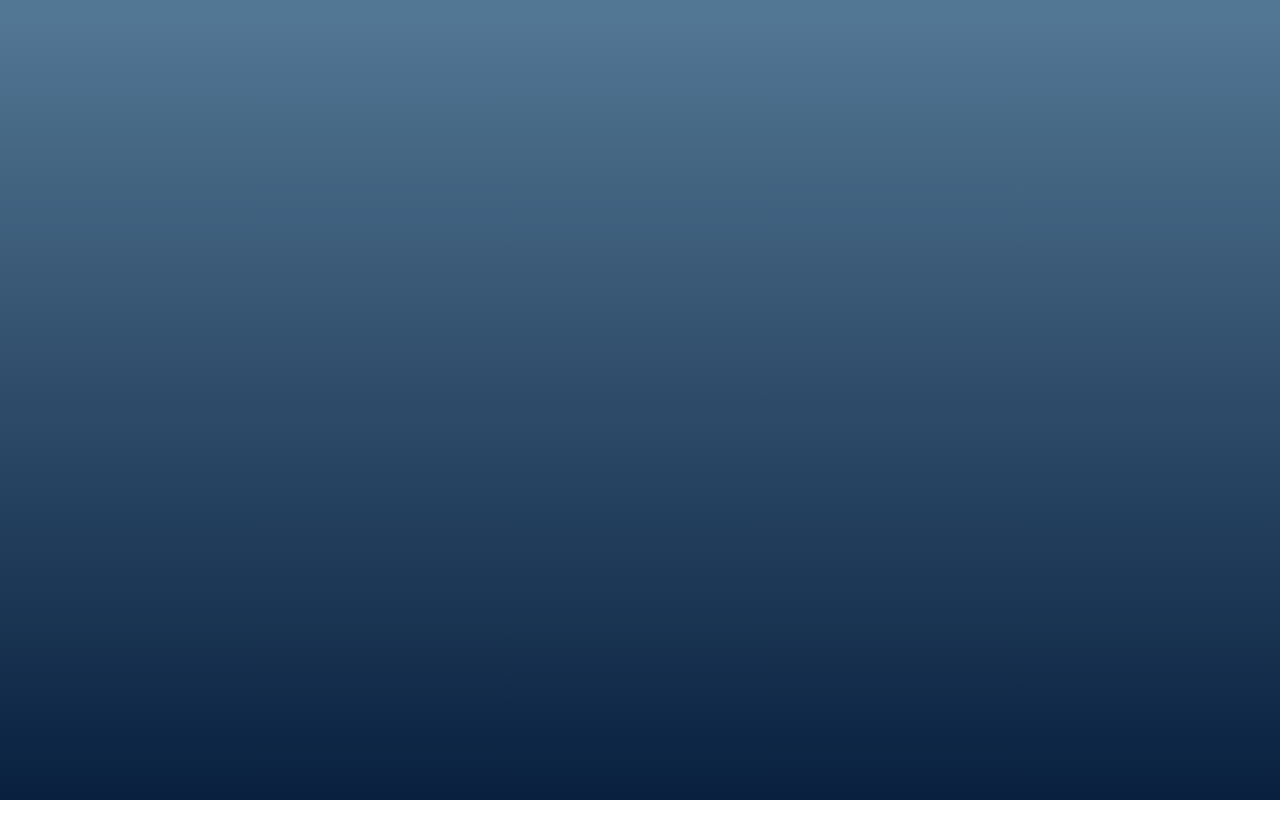
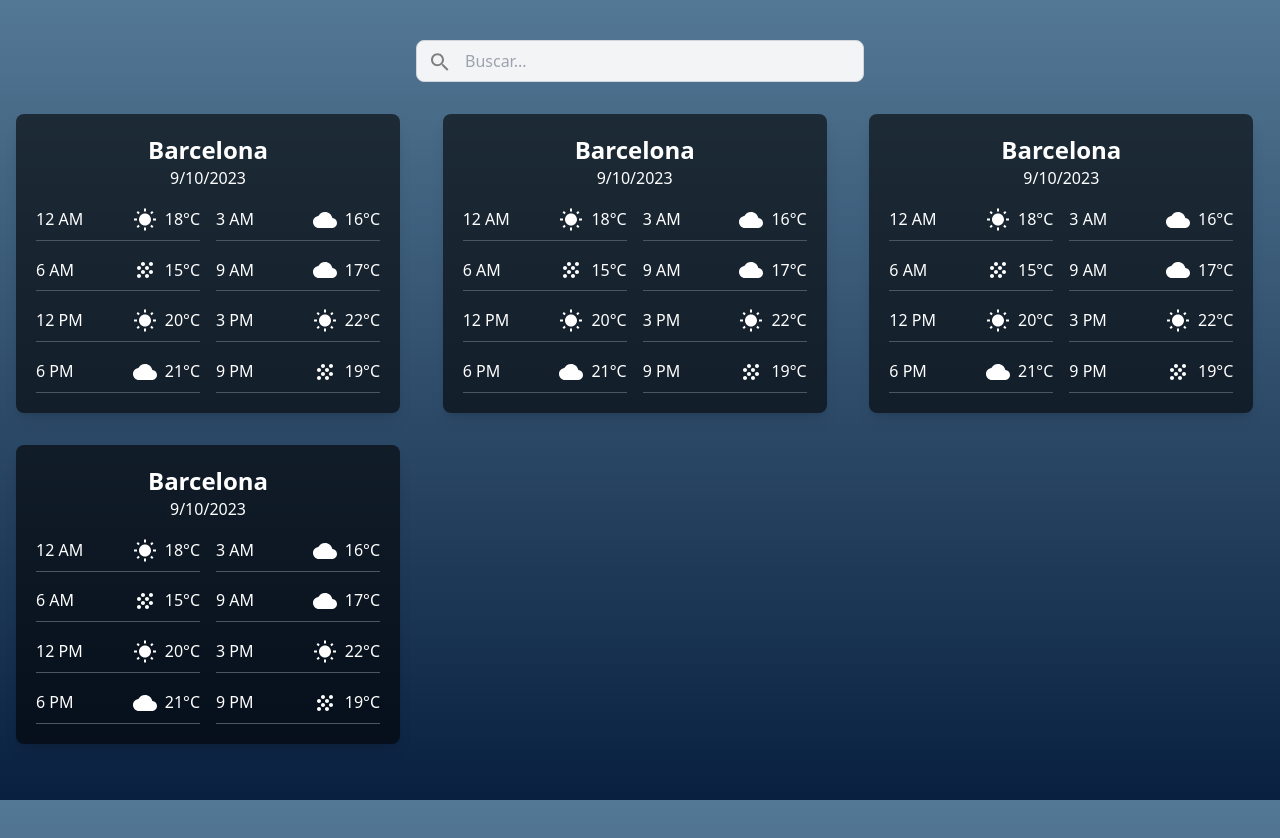
Before and after one commit to MelarcAB/weather-app, a React (Vite) app in the folder front/: page /city/1 in a window 1280 px wide. Before the commit this address had no page. Before the commit the page ends 800 px from the top, so only its background shows below. Built offline with nearby package versions, Linux system fonts and the light colour scheme.

Commit message:
template y vista detalles city

```diff
--- a/front/src/App.jsx
+++ b/front/src/App.jsx
@@ -2,11 +2,13 @@ import { useState } from 'react'
 import './App.css'
 import { BrowserRouter as Router, Routes, Route, useLocation } from 'react-router-dom';
 import Home from './views/Home'
+import Details from './views/Details'
 function AppContent(){
   return (
     <div>
       <Routes>
         <Route path="/" element={<Home />} />
+        <Route path="/city/:city" element={<Details />} />
       </Routes>
     </div>
   )
--- /dev/null
+++ b/front/src/components/CityCard.jsx
@@ -0,0 +1,41 @@
+import React from 'react'
+import WbSunnyIcon from '@mui/icons-material/WbSunny';
+import CloudIcon from '@mui/icons-material/Cloud';
+import GrainIcon from '@mui/icons-material/Grain';
+import ThunderstormIcon from '@mui/icons-material/Thunderstorm';
+import WaterDropIcon from '@mui/icons-material/WaterDrop';
+import AcUnitIcon from '@mui/icons-material/AcUnit';
+
+
+export const CityCard = () => {
+    const currentDate = new Date().toLocaleDateString();
+
+    return (
+        <div className="bg-black bg-opacity-60 w-60 sm:w-72 md:w-96 p-5 rounded-lg shadow-lg flex flex-col space-y-4">
+            <div className="text-center">
+                <h1 className="text-xl sm:text-2xl text-white font-semibold">Barcelona</h1>
+                <p className="text-white">{currentDate}</p>
+            </div>
+            <div className="grid grid-cols-2 gap-4">
+                <WeatherInfo time="12 AM" temp="18°C" icon={<WbSunnyIcon />} />
+                <WeatherInfo time="3 AM" temp="16°C" icon={<CloudIcon />} />
+                <WeatherInfo time="6 AM" temp="15°C" icon={<GrainIcon />} />
+                <WeatherInfo time="9 AM" temp="17°C" icon={<CloudIcon />} />
+                <WeatherInfo time="12 PM" temp="20°C" icon={<WbSunnyIcon />} />
+                <WeatherInfo time="3 PM" temp="22°C" icon={<WbSunnyIcon />} />
+                <WeatherInfo time="6 PM" temp="21°C" icon={<CloudIcon />} />
+                <WeatherInfo time="9 PM" temp="19°C" icon={<GrainIcon />} />
+            </div>
+        </div>
+    )
+}
+
+const WeatherInfo = ({ time, temp, icon }) => (
+    <div className="flex justify-between items-center text-white border-b border-gray-600 pb-2">
+        <p>{time}</p>
+        <div className="flex items-center space-x-2">
+            <span>{icon}</span>
+            <p>{temp}</p>
+        </div>
+    </div>
+);
--- a/front/src/components/SearchInput.jsx
+++ b/front/src/components/SearchInput.jsx
@@ -1,6 +1,7 @@
-import React, { useState, useRef, useEffect } from 'react';
+import React, { useState, useEffect } from 'react';
 import SearchIcon from '@mui/icons-material/Search';
 import { getCities } from '../api/api';
+import { Link } from 'react-router-dom';
 
 const SearchInput = () => {
     const [inputValue, setInputValue] = useState('');
@@ -14,7 +15,7 @@ const SearchInput = () => {
                     console.log("API Results:", results);
                     setCities(results);
                 } else {
-                    setCities([]); // limpiar  resultados si hay 2 caracteres o menos
+                    setCities([]); // limpiar resultados si hay 2 caracteres o menos
                 }
             } catch (error) {
                 console.error("Error fetching cities:", error);
@@ -31,7 +32,7 @@ const SearchInput = () => {
                 value={inputValue}
                 onChange={e => setInputValue(e.target.value)}
                 type="text"
-                className="w-full pl-12 pr-4 py-2 rounded-lg shadow-md focus:outline-none focus:shadow-outline-blue bg-gray-100 text-gray-600 placeholder-gray-400"
+                className="w-full pl-12 pr-4 py-2 rounded-lg border border-gray-300 focus:border-blue-500 focus:ring-1 focus:ring-blue-500 focus:shadow-outline-blue bg-gray-100 text-gray-600 placeholder-gray-400 transition duration-300 ease-in-out"
                 placeholder="Buscar..."
             />
             <div className="absolute top-1/2 left-3 transform -translate-y-1/2">
@@ -40,13 +41,14 @@ const SearchInput = () => {
             {cities.length > 0 && (
                 <div className="absolute w-full mt-2 rounded-md shadow-lg bg-white z-10">
                     {cities.map(city => (
-                        <div
-                            key={city.id}
-                            className="cursor-pointer p-2 hover:bg-gray-200"
-                            onClick={() => console.log(city.name)}
-                        >
-                            {city.name}
-                        </div>
+                        <Link to={`/city/${city.name}`} key={city.id}>
+                            <div
+                                className="cursor-pointer p-2 hover:bg-gray-300 hover:text-gray-700 transition duration-200 ease-in-out"
+                                onClick={() => console.log(city.name)}
+                            >
+                                {city.name}
+                            </div>
+                        </Link>
                     ))}
                 </div>
             )}
--- /dev/null
+++ b/front/src/views/Details.jsx
@@ -0,0 +1,25 @@
+import React from "react";
+import SearchInput from "../components/SearchInput";
+import { useParams } from "react-router-dom";
+import { CityCard } from "../components/CityCard";
+
+function Details() {
+    const { city } = useParams();
+
+    return (
+        <div className="container mx-auto px-4 mt-10">
+            <div className="mb-8 w-full flex justify-center">
+                <SearchInput />
+            </div>
+
+            <div className="grid grid-cols-1 md:grid-cols-2 lg:grid-cols-3 gap-8">
+                <CityCard />
+                <CityCard />
+                <CityCard />
+                <CityCard />
+            </div>
+        </div>
+    );
+}
+
+export default Details;
```
